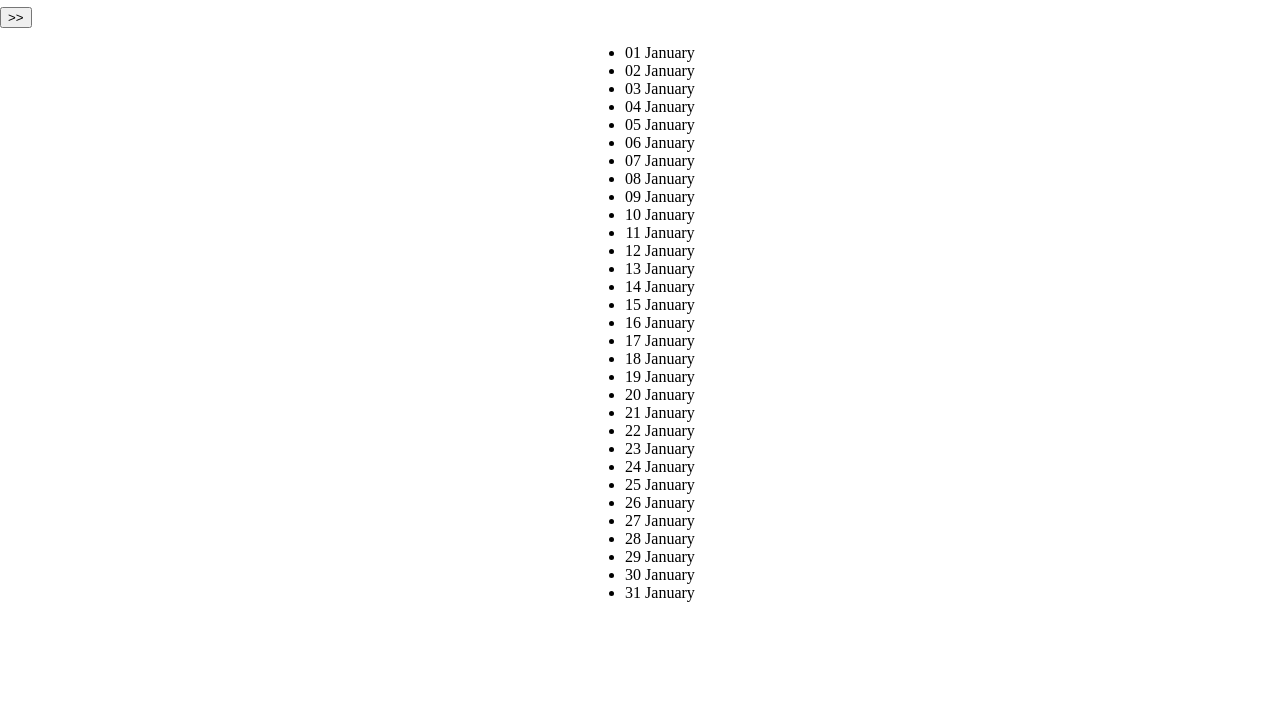
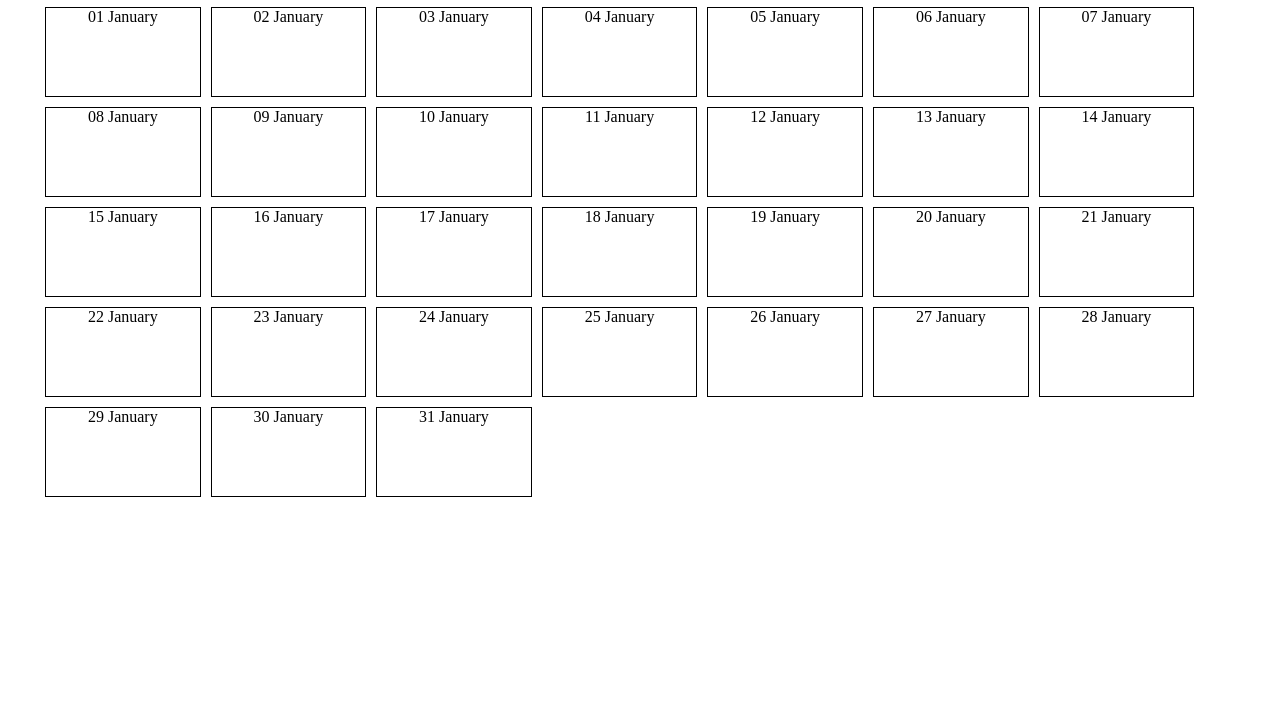
Before and after one commit to ValeriaCurseri/ajax-ex-calendar, a plain HTML site: page index.html in a window 1280 px wide. Shown: the part 94-800 px from the top of the page. Drawn offline with nearby package versions, Linux system fonts and the light colour scheme; no server answers.

Commit message:
Prova di stilizzazione

```diff
--- a/css/style.css
+++ b/css/style.css
@@ -4,16 +4,36 @@ body{
     box-sizing:border-box;
 }
 
-#calendario {
+.container {
+    height:100vh;
     display: flex;
     flex-direction: column;
     align-items: center;
 }
 
-#header{
+.header{
     display:flex;
 }
 
 .festa{
-    color:red;
+    border: 2px solid red;
 }
+
+ul#calendario{
+    display: flex;
+    flex-wrap: wrap;
+}
+
+li{
+    display: inline-block;
+    width: 12vw;
+    height:11vh;
+    list-style: none;
+    text-align: center;
+    border:1px solid #000;
+    margin:5px;
+}
+
+li span{
+    display: block;
+}
--- a/index.html
+++ b/index.html
@@ -5,6 +5,7 @@
         <meta name="viewport" content="width=device-width, initial-scale=1.0">
         <title>Calendario di Gennaio 2018</title>
         <link rel="stylesheet" href="https://use.fontawesome.com/releases/v5.13.0/css/all.css">
+        <!-- <link rel="stylesheet" href="https://stackpath.bootstrapcdn.com/bootstrap/4.5.2/css/bootstrap.min.css" integrity="sha384-JcKb8q3iqJ61gNV9KGb8thSsNjpSL0n8PARn9HuZOnIxN0hoP+VmmDGMN5t9UJ0Z" crossorigin="anonymous"> -->
         <link rel="stylesheet" href="css/style.css">
         <script src="https://cdnjs.cloudflare.com/ajax/libs/moment.js/2.27.0/moment.min.js" integrity="sha512-rmZcZsyhe0/MAjquhTgiUcb4d9knaFc7b5xAfju483gbEXTkeJRUMIPk6s3ySZMYUHEcjKbjLjyddGWMrNEvZg==" crossorigin="anonymous"></script>
         <script src="https://cdnjs.cloudflare.com/ajax/libs/jquery/3.5.1/jquery.min.js" integrity="sha512-bLT0Qm9VnAYZDflyKcBaQ2gg0hSYNQrJ8RilYldYQ1FxQYoCLtUjuuRuZo+fjqhx/qtq/1itJ0C2ejDxltZVFg==" crossorigin="anonymous"></script>
@@ -18,7 +19,7 @@
                 <button id="next">>></button>
             </div>
             <div>
-                <ul id="calendario">
+                <ul id="calendario" class="row">
 
                 </ul>
             </div>
@@ -26,7 +27,8 @@
 
         <script id="entry-template" type="text/x-handlebars-template">
           <li data-completa="{{dataCompleta}}">
-              {{giorno}} {{mese}}
+              <span class="giorno">{{giorno}} {{mese}}</span>
+              <span class="festività"></span>
           </li>
         </script>
 
--- a/js/script.js
+++ b/js/script.js
@@ -64,7 +64,7 @@ function inserisciFesta(data){
                 for (var i = 0; i < risposta.response.length; i++){                             // ciclo l'array delle festività
                     var elemento = $('li[data-completa="' + risposta.response[i].date + '"]');  // memorizzo gli li corrispondenti alla festività
                     elemento.addClass('festa');                                                 // aggiungo la class festa
-                    elemento.append(' - ' + risposta.response[i].name);                         // appendo il nome della festa dopo la data
+                    elemento.find('.festività').text(risposta.response[i].name);                         // appendo il nome della festa dopo la data
                 }
             },
             error: function(){
```
